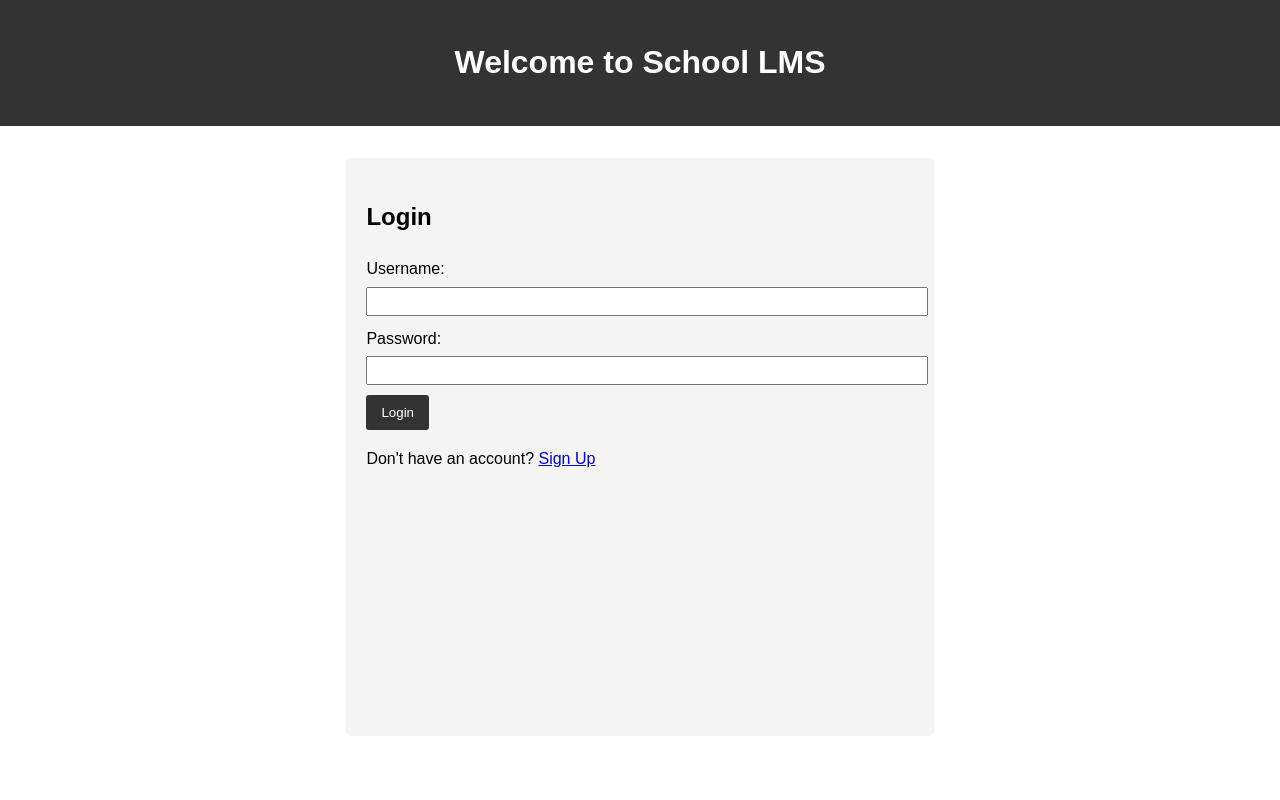
After one commit to craigbourne/school_lms, a FastAPI app: template templates/login.html in a window 1280 px wide. The commit adds this page. Run offline with FastAPI, Linux system fonts and the light colour scheme; the template is opened without the code that fills it, so the values that code supplies are empty.

Commit message:
separated login and registration

```diff
--- a/main.py
+++ b/main.py
@@ -1,8 +1,10 @@
 from fastapi import FastAPI, Request, Form, Depends, HTTPException, status
 from fastapi.templating import Jinja2Templates
 from fastapi.staticfiles import StaticFiles
+from fastapi.responses import RedirectResponse
 from fastapi.security import OAuth2PasswordBearer, OAuth2PasswordRequestForm
 from passlib.context import CryptContext
+from pydantic import EmailStr
 from typing import List
 from models import User, UserCreate, UserInDB
 
@@ -38,30 +40,33 @@ def authenticate_user(username: str, password: str):
 
 @app.get("/")
 async def home(request: Request):
-    return templates.TemplateResponse("home.html", {"request": request})
+    return templates.TemplateResponse("login.html", {"request": request})
+
+@app.get("/register")
+async def register_page(request: Request):
+    return templates.TemplateResponse("register.html", {"request": request})
 
 @app.post("/register")
 async def register(
     request: Request,
     username: str = Form(...),
     password: str = Form(...),
-    email: str = Form(...)
+    email: EmailStr = Form(...)
 ):
     if get_user(username):
-        return templates.TemplateResponse("home.html", {"request": request, "error": "Username already registered"})
+        return templates.TemplateResponse("register.html", {"request": request, "error": "Username already registered"})
 
     hashed_password = pwd_context.hash(password)
-    user_create = UserCreate(username=username, email=email, password=password)
-    user_in_db = UserInDB(**user_create.dict(), hashed_password=hashed_password)
+    user_in_db = UserInDB(username=username, email=email, hashed_password=hashed_password)
     users_db.append(user_in_db)
-    return templates.TemplateResponse("home.html", {"request": request, "message": "User created successfully"})
+    return templates.TemplateResponse("login.html", {"request": request, "message": "User created successfully. Please log in."})
 
-@app.post("/token")
+@app.post("/login")
 async def login(request: Request, form_data: OAuth2PasswordRequestForm = Depends()):
     # Here we want to eventually validate the username and password
     # For now, we'll just print and redirect back to the home page
     print(f"Login attempt - Username: {form_data.username}, Password: {form_data.password}")
-    return templates.TemplateResponse("home.html", {"request": request, "message": f"Login attempt for {form_data.username}"})
+    return templates.TemplateResponse("login.html", {"request": request, "message": f"Login attempt for {form_data.username}"})
 
 @app.get("/users/me")
 async def read_users_me(current_user: User = Depends(oauth2_scheme)):
--- /dev/null
+++ b/templates/login.html
@@ -0,0 +1,41 @@
+<!DOCTYPE html>
+<html lang="en">
+<head>
+  <meta charset="UTF-8">
+  <meta name="viewport" content="width=device-width, initial-scale=1.0">
+  <title>Login - School LMS</title>
+  <link rel="stylesheet" href="{{ url_for('static', path='/style.css') }}">
+</head>
+<body>
+  <header>
+    <h1>Welcome to School LMS</h1>
+  </header>
+  <main>
+    <section id="login">
+      <h2>Login</h2>
+      <form action="/login" method="post">
+        <div>
+          <label for="username">Username:</label>
+          <input type="text" id="username" name="username" required>
+        </div>
+        <div>
+          <label for="password">Password:</label>
+          <input type="password" id="password" name="password" required>
+        </div>
+        <div>
+          <button type="submit">Login</button>
+        </div>
+      </form>
+      <p>Don't have an account? <a href="/register">Sign Up</a></p>
+    </section>
+  </main>
+  <div id="messages">
+    {% if message %}
+    <div class="message success">{{ message }}</div>
+    {% endif %}
+    {% if error %}
+    <div class="message error">{{ error }}</div>
+    {% endif %}
+  </div>
+</body>
+</html>
```
Also changed, not shown: templates/register.html (renamed from templates/home.html, +7 -22 lines).
